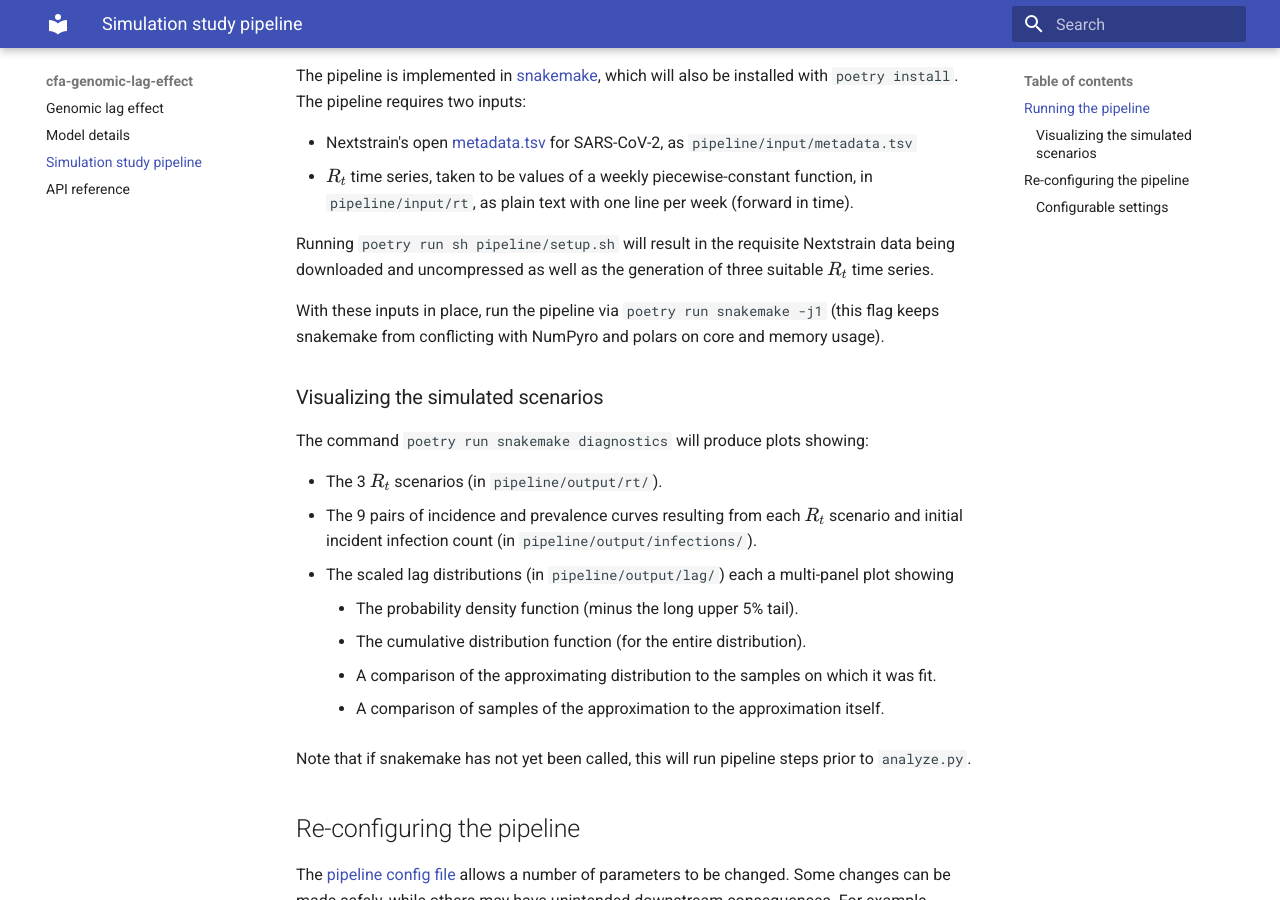
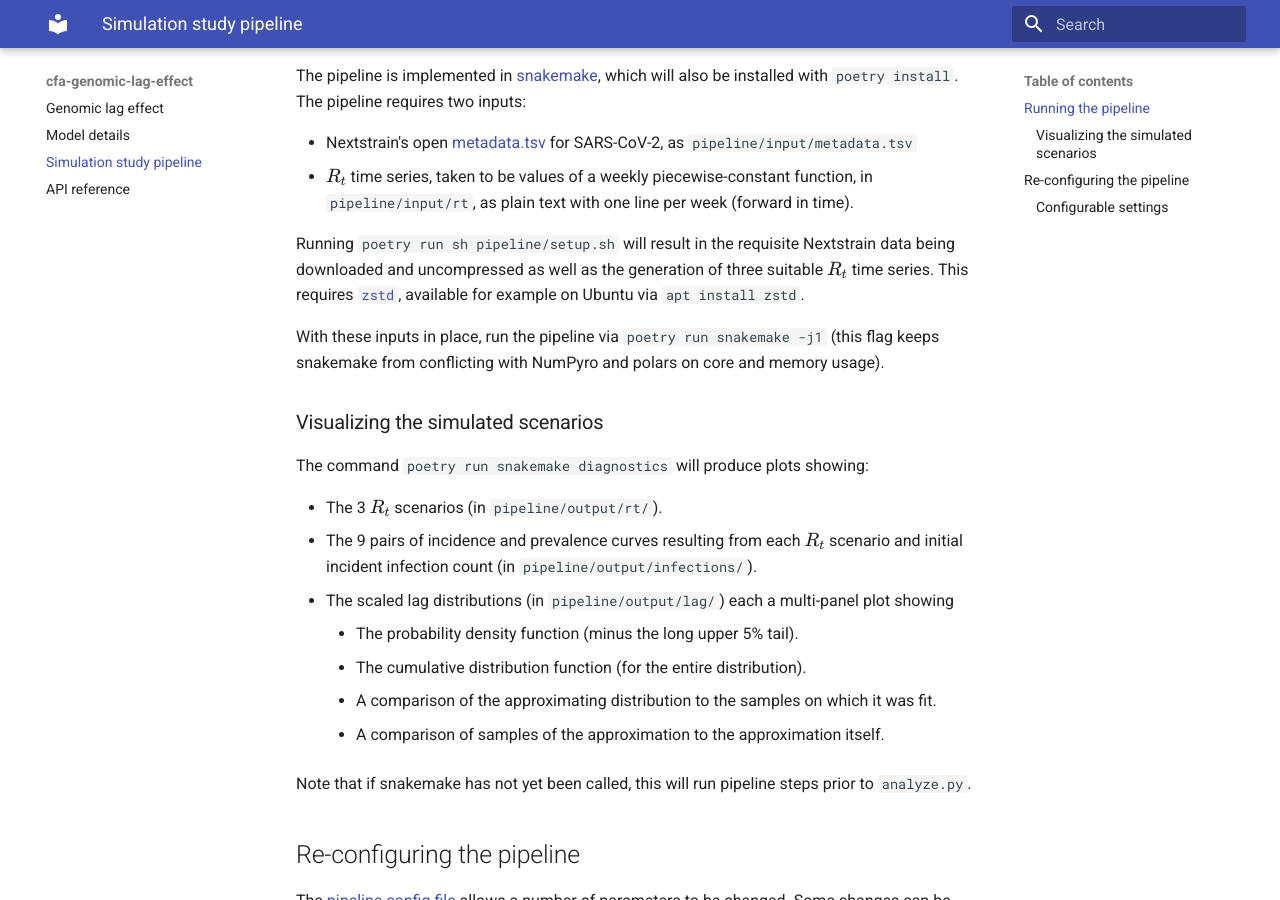
Before and after one commit to CDCgov/cfa-genomic-lag-effect, an MkDocs documentation site: the page built from docs/pipeline.md, in a window 1280 px wide and 900 px high, scrolled down 1696 px. Built offline with MkDocs 1.6.1 and Material for MkDocs 9.7.7, drawn with Linux system fonts in a browser that asks for light colours.

Commit message:
handle missing inputs better (#25)

```diff
--- a/docs/pipeline.md
+++ b/docs/pipeline.md
@@ -93,6 +93,7 @@ The pipeline requires two inputs:
 - $R_t$ time series, taken to be values of a weekly piecewise-constant function, in `pipeline/input/rt`, as plain text with one line per week (forward in time).
 
 Running `poetry run sh pipeline/setup.sh` will result in the requisite Nextstrain data being downloaded and uncompressed as well as the generation of three suitable $R_t$ time series.
+This requires [`zstd`](https://github.com/facebook/zstd), available for example on Ubuntu via `apt install zstd`.
 
 With these inputs in place, run the pipeline via `poetry run snakemake -j1` (this flag keeps snakemake from conflicting with NumPyro and polars on core and memory usage).
 
```
Also changed, not shown: 2 other files.
